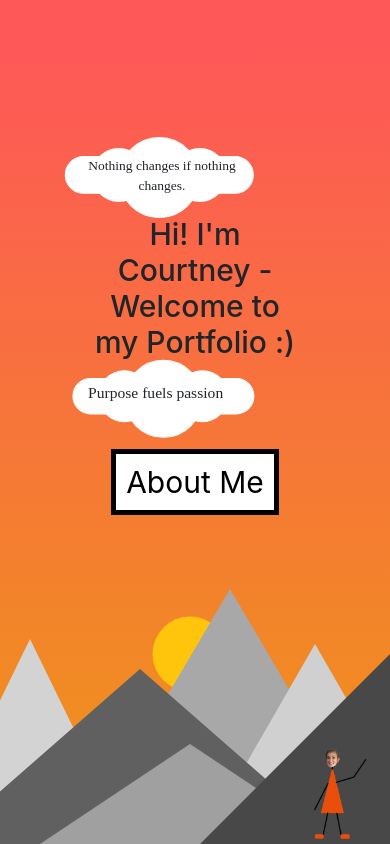
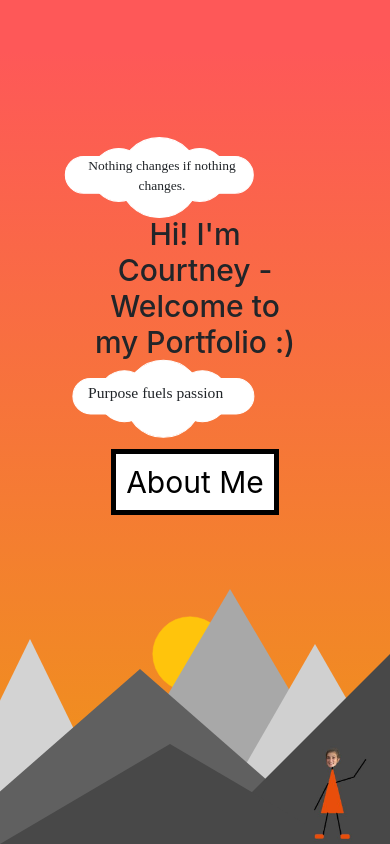
Before and after one commit to courtbourt12/CourtneyMadeAnAwesomePortfolio, a React (Create React App) app in the folder portfolio/: page /splash in a window 390 px wide. Built offline with nearby package versions, Linux system fonts and the light colour scheme; a web font is replaced by a local one.

Commit message:
please show the mountain

```diff
--- a/portfolio/src/App.css
+++ b/portfolio/src/App.css
@@ -714,10 +714,10 @@ background: white;
         bottom: 0px;
         right: 50px;
         border-top: 0px solid transparent;
-        border-left: 150px solid transparent;
-        border-right: 150px solid transparent;
-        border-bottom: 100px solid rgb(160,160,160);
-        z-index: -1;
+        border-left: 170px solid transparent;
+        border-right: 170px solid transparent;
+        border-bottom: 100px solid rgb(72,72,72);
+        z-index: 3;
     }
 
     .mountainSix {
```
